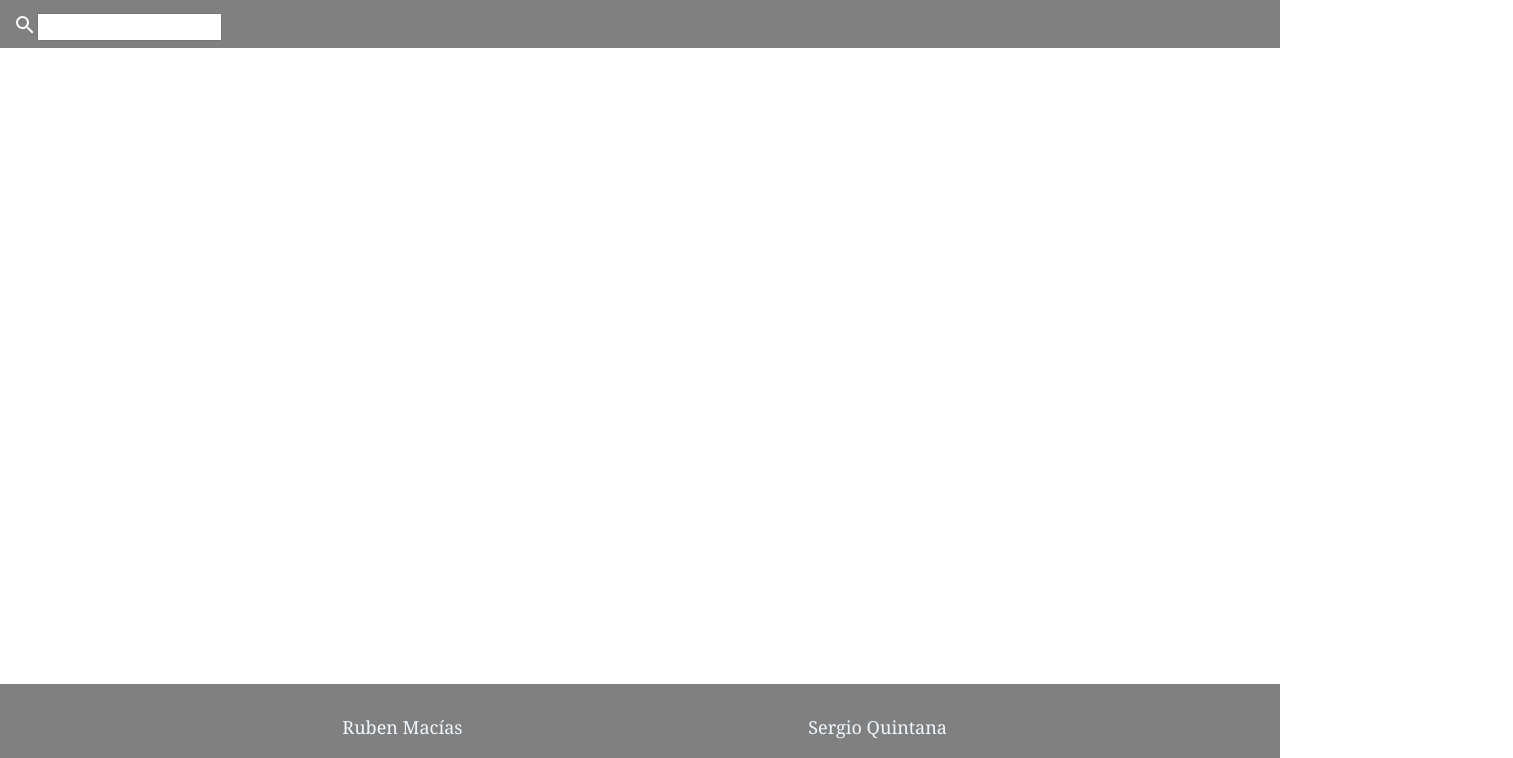
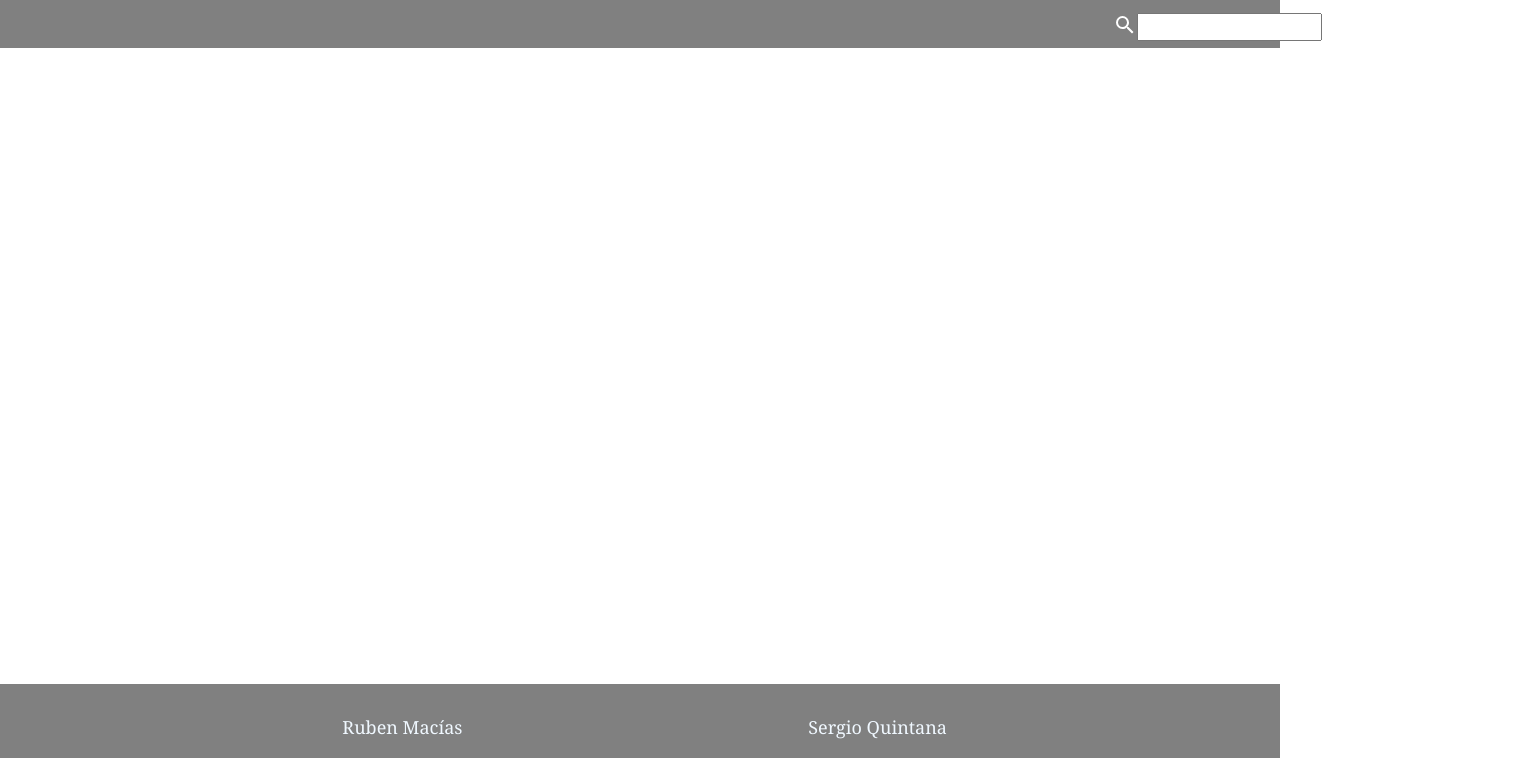
Before and after one commit to sergio1599/notes-uptc, a Next.js app: page /user in a window 1280 px wide. Shown: the top 758 px of the page, 1513 px wide, since content can reach past the window. Built offline with nearby package versions, Linux system fonts and the light colour scheme.

Commit message:
fixed grid navbar

```diff
--- a/components/NavBar/NavBar.js
+++ b/components/NavBar/NavBar.js
@@ -17,13 +17,19 @@ const FooterUser = () => {
     return (
         <div className={styles.navbar}>
             <div className={styles.elements}>
-                <div className={styles.containerInp}>
-                    <div className={styles.containerAddon}>
-                        <i title={fileFind}>{fileFind}</i>
+                <div>
+
+                </div>
+                <div>
+                    <div className={styles.containerInp}>
+                        <div className={styles.containerAddon}>
+                            <i title={fileFind}>{fileFind}</i>
+                        </div>
+
+                        <input type="text" className="containerInput"/>
                     </div>
+                </div>
 
-                    <input type="text" className="containerInput"/>
-                </div>
             </div>
 
         </div>
--- a/components/NavBar/navBar.module.css
+++ b/components/NavBar/navBar.module.css
@@ -7,8 +7,8 @@
 
 .elements{
     display: grid;
-    grid-template-columns: 2fr 1fr;
-    justify-items: end;
+    grid-template-columns: 1100px 400px;
+
 }
 
 .containerInp{
```
